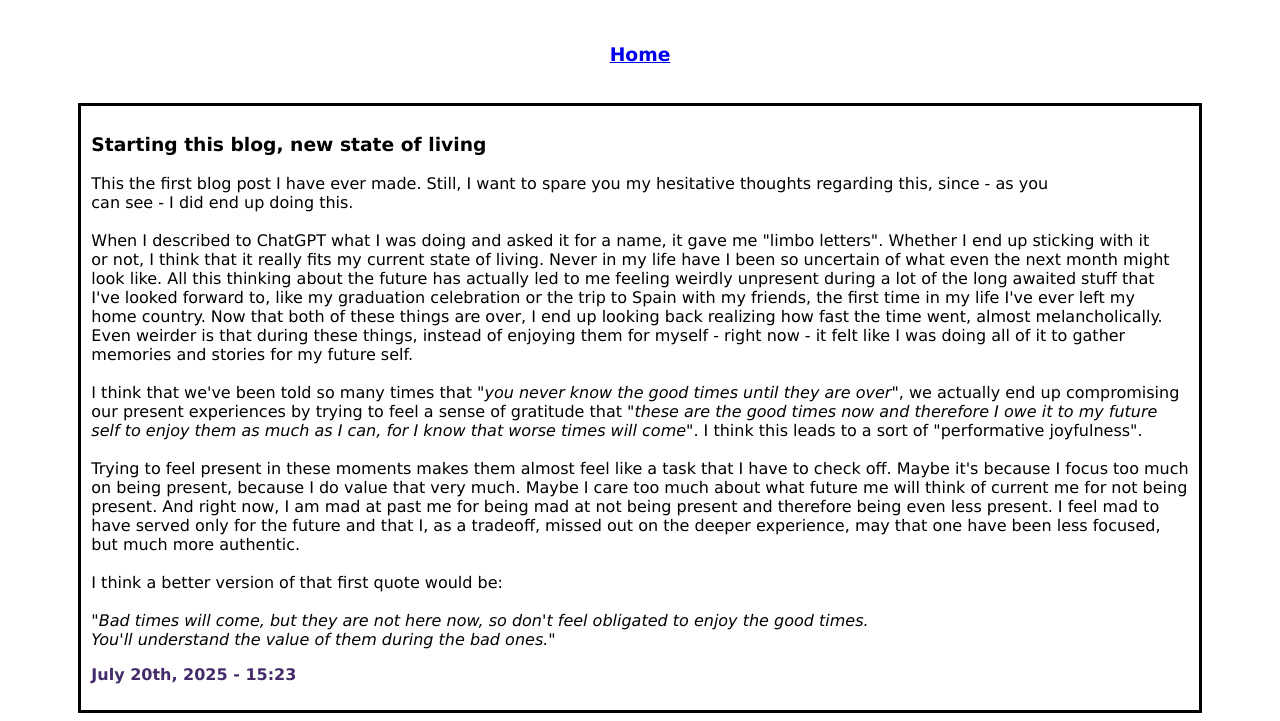
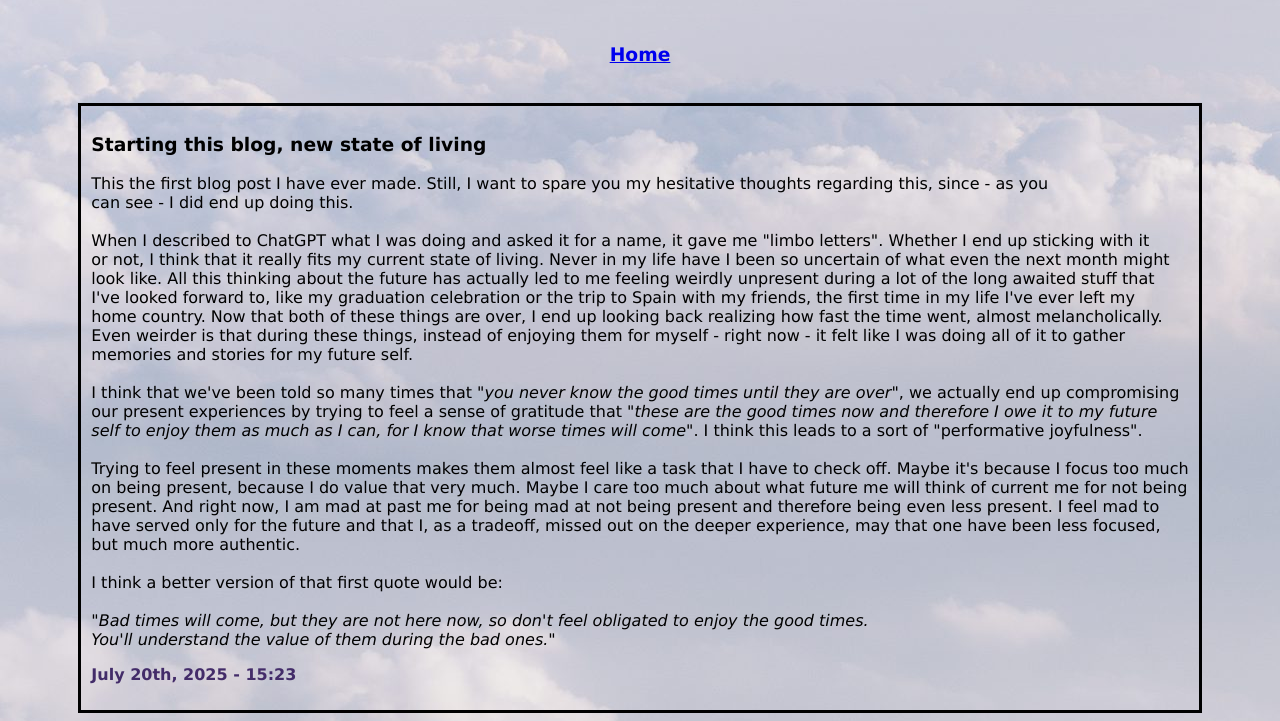
Before and after one commit to Tidalisation/blog, a plain HTML site: page blog.html in a window 1280 px wide. Shown: the part 146-867 px from the top of the page. Drawn offline with Linux system fonts and the light colour scheme; the site is published under a folder, as on GitHub Pages, so addresses that start at the root find nothing.

Commit message:
Update blog.html

```diff
--- a/blog.html
+++ b/blog.html
@@ -5,7 +5,7 @@
         <title>Limbo Letters - Full Blog</title>
     </head>
 
-    <body style="text-align: center; font-family: Verdana, Geneva, Tahoma, sans-serif; background-image: url(/photo-1505064750047-f810f700e6d3.jfif);">
+    <body style="text-align: center; font-family: Verdana, Geneva, Tahoma, sans-serif; background-image: url(photo-1505064750047-f810f700e6d3.jfif);">
         <p style="font-size: 60px; font-family: Verdana, Geneva, Tahoma, sans-serif;" class="heading">Limbo Letters</p>
         <a href="index.html"><h3>Home</h3></a>
         <br>
```
